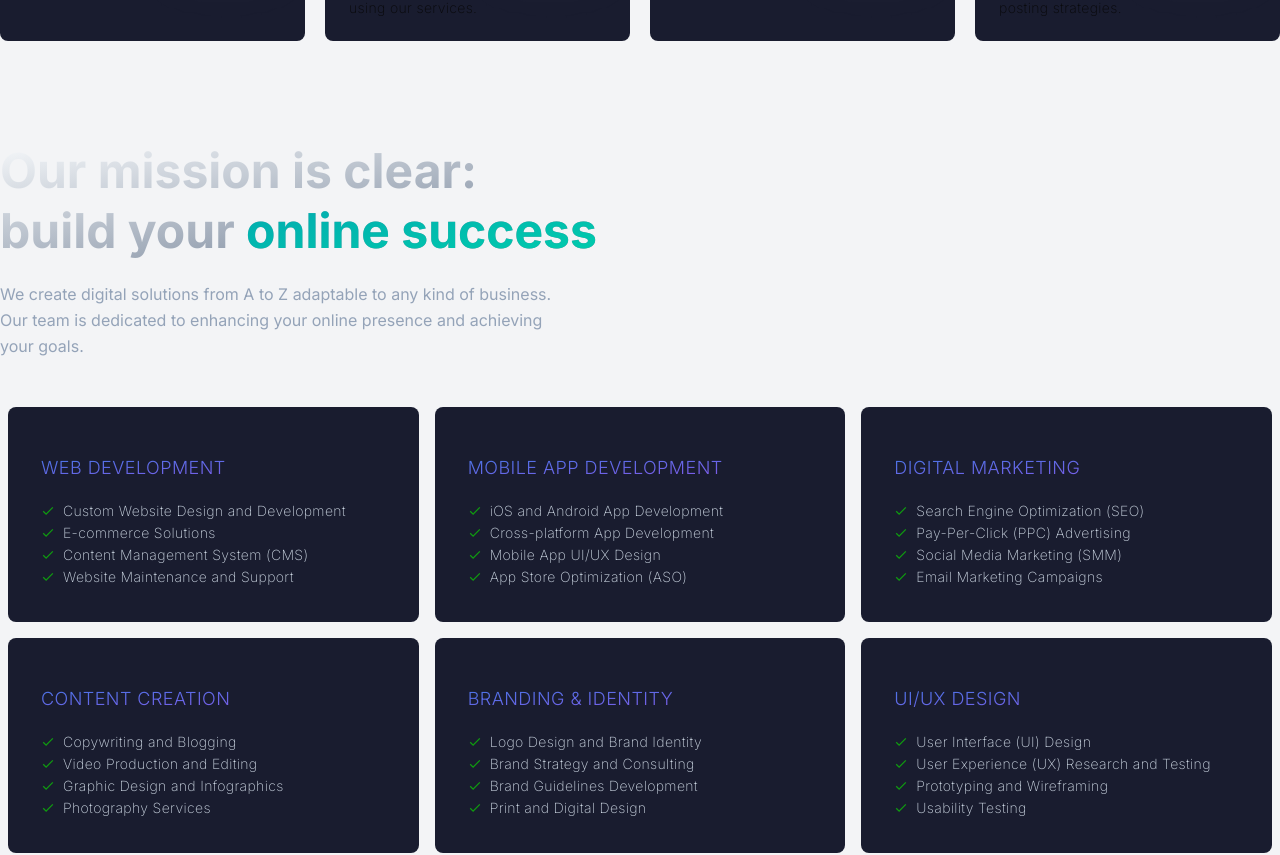
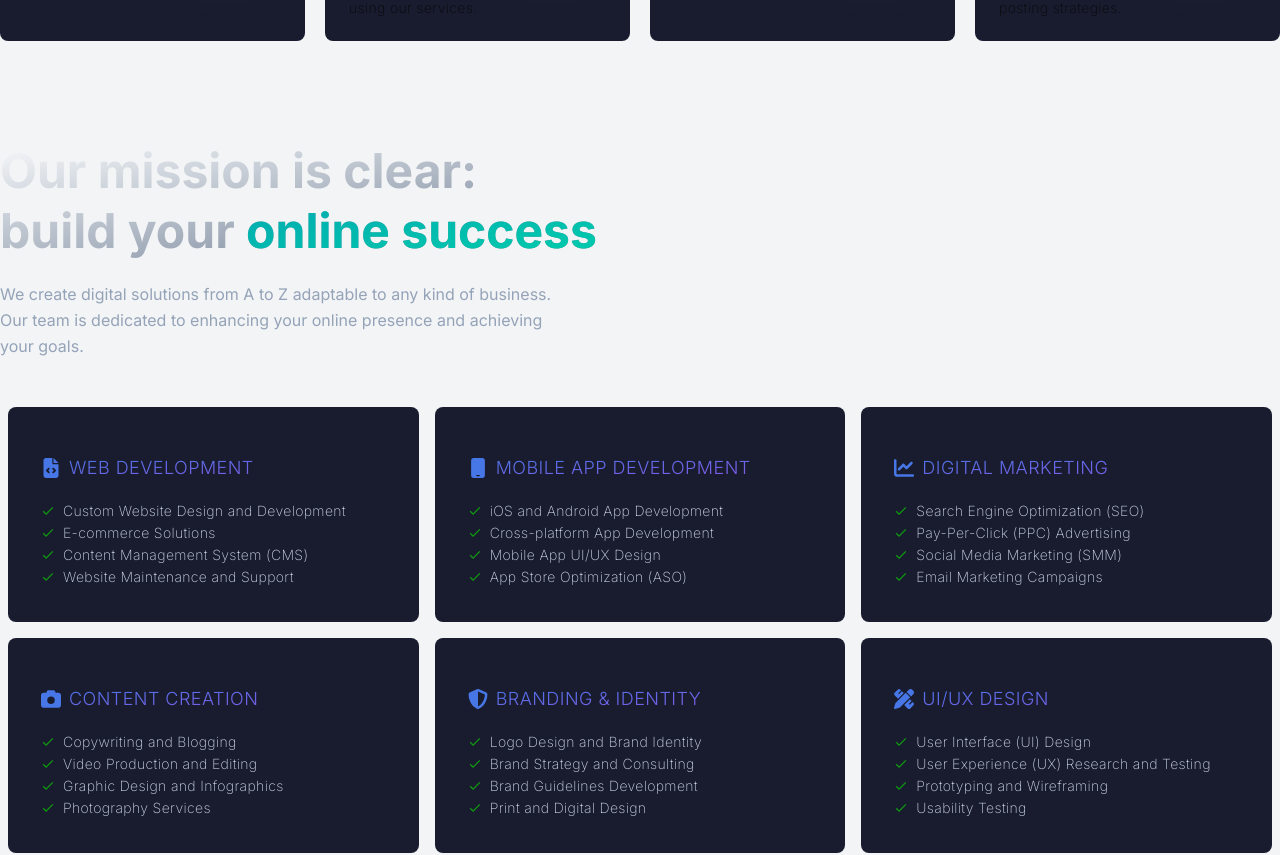
Before and after one commit to borisvicena/gosocial, a Next.js app: page / in a window 1280 px wide. Shown: the part 1040-1895 px from the top of the page. Built offline with nearby package versions, Linux system fonts and the light colour scheme.

Commit message:
fix(index): Updated index.ts file and added icon to services

```diff
--- a/components/Services.tsx
+++ b/components/Services.tsx
@@ -2,14 +2,14 @@ import React from "react";
 import { HoverEffect } from "./ui/CardHover";
 import { FaCaretRight } from "react-icons/fa";
 import { services } from "@/data";
-import { HeartHandshakeIcon } from "lucide-react";
+import { HeartHandshakeIcon, Icon } from "lucide-react";
 import { FiTarget } from "react-icons/fi";
 import { FaCheck } from "react-icons/fa6";
 import { IoMdCheckmark, IoMdCheckmarkCircle, IoMdCheckmarkCircleOutline } from "react-icons/io";
 
 const Services = () => {
   return (
-    <section id="services">
+    <section id="services" className="border-b border-white/[0.2]">
       <div className="pb-20 lg:pb-30 max-w-7xl mx-auto">
         <div className="h-[10rem] flex justify-start items-center">
           <div className="text-5xl font-bold bg-gradient-to-br from-slate-50 to-slate-500 bg-clip-text text-transparent leading-tight">
--- a/components/ui/CardHover.tsx
+++ b/components/ui/CardHover.tsx
@@ -2,7 +2,8 @@
 import { cn } from "@/lib/utils";
 import { AnimatePresence, motion } from "framer-motion";
 import Link from "next/link";
-import { useState } from "react";
+import React, { useState } from "react";
+import { IconType } from "react-icons";
 import { FaCaretRight, FaCrown } from "react-icons/fa";
 
 export const HoverEffect = ({
@@ -11,6 +12,7 @@ export const HoverEffect = ({
   icon,
 }: {
   items: {
+    icon: React.ReactNode;
     title: string;
     description: string[];
     link: string;
@@ -48,7 +50,8 @@ export const HoverEffect = ({
             )}
           </AnimatePresence>
           <Card>
-            <CardTitle className="text-lg font-light leading-snug tracking-wide uppercase bg-gradient-to-br from-[#4776E6] to-[#8E54E9] bg-clip-text text-transparent">
+            <CardTitle className="gap-2 flex items-center text-lg font-light leading-snug tracking-wide uppercase bg-gradient-to-br from-[#4776E6] to-[#8E54E9] bg-clip-text text-transparent">
+              <span className="text-xl text-[#4776E6]">{item.icon}</span>
               {item.title}
             </CardTitle>
             <CardDescription>
--- a/data/index.ts
+++ b/data/index.tsx
@@ -1,3 +1,5 @@
+import { FaCamera, FaChartLine, FaFileCode, FaMobile, FaPenRuler, FaShieldHalved } from "react-icons/fa6";
+
 // Items for grid
 export const gridItems = [
   {
@@ -31,9 +33,17 @@ export const gridItems = [
 // Words for flipping animation
 export const flipWords = ["website", "strategy", "design", "brand", "content"];
 
+interface Service {
+  icon: React.ReactNode;
+  title: string;
+  description: string[];
+  link: string;
+}
+
 // Services
-export const services = [
+export const services: Service[] = [
   {
+    icon: <FaFileCode />,
     title: "Web Development",
     description: [
       "Custom Website Design and Development",
@@ -44,6 +54,7 @@ export const services = [
     link: "/web-development",
   },
   {
+    icon: <FaMobile />,
     title: "Mobile App Development",
     description: [
       "iOS and Android App Development",
@@ -54,6 +65,7 @@ export const services = [
     link: "mobile-app-development",
   },
   {
+    icon: <FaChartLine />,
     title: "Digital Marketing",
     description: [
       "Search Engine Optimization (SEO)",
@@ -64,6 +76,7 @@ export const services = [
     link: "digital-marketing",
   },
   {
+    icon: <FaCamera />,
     title: "Content Creation",
     description: [
       "Copywriting and Blogging",
@@ -74,6 +87,7 @@ export const services = [
     link: "content-creation",
   },
   {
+    icon: <FaShieldHalved />,
     title: "Branding & Identity",
     description: [
       "Logo Design and Brand Identity",
@@ -84,6 +98,7 @@ export const services = [
     link: "branding-and-identity",
   },
   {
+    icon: <FaPenRuler />,
     title: "UI/UX Design",
     description: [
       "User Interface (UI) Design",
--- a/tsconfig.json
+++ b/tsconfig.json
@@ -21,6 +21,6 @@
       "@/*": ["./*"]
     }
   },
-  "include": ["next-env.d.ts", "**/*.ts", "**/*.tsx", ".next/types/**/*.ts", "data/index.ts"],
+  "include": ["next-env.d.ts", "**/*.ts", "**/*.tsx", ".next/types/**/*.ts", "data/index.tsx"],
   "exclude": ["node_modules"]
 }
```
